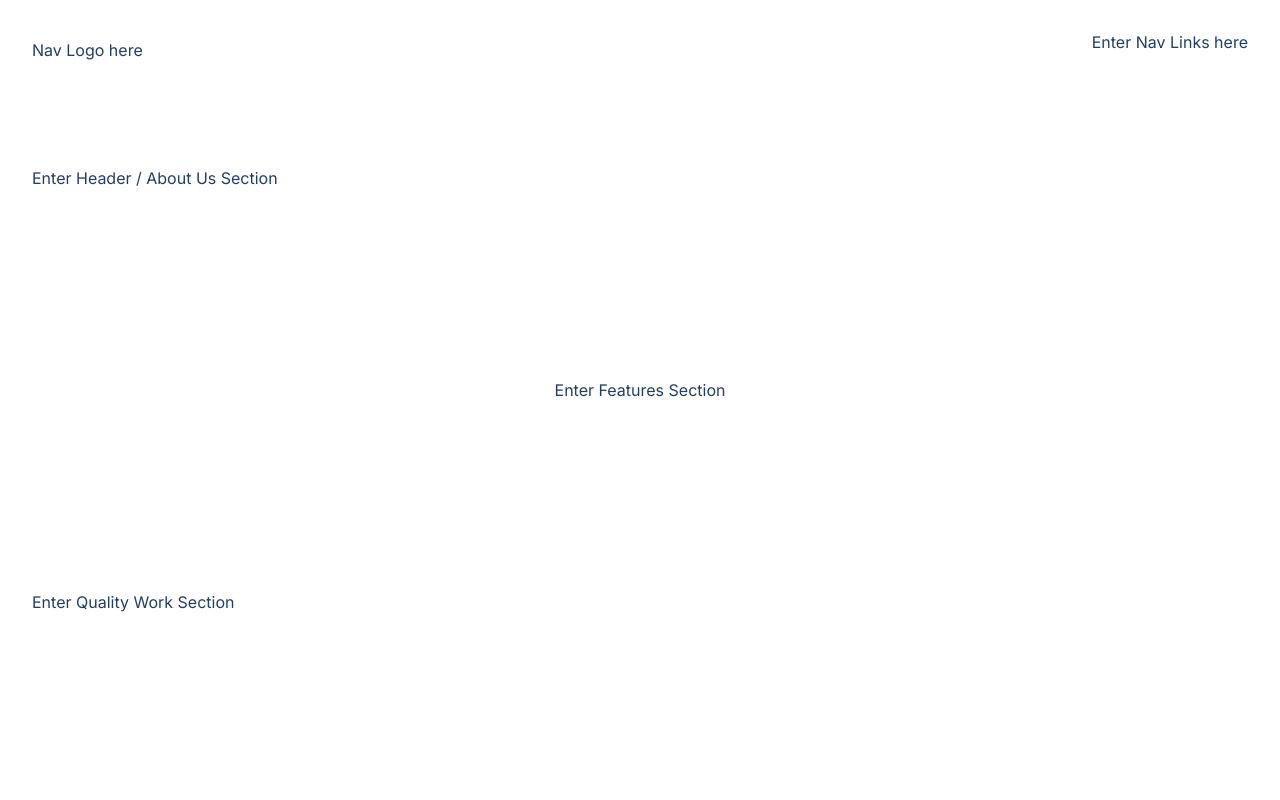
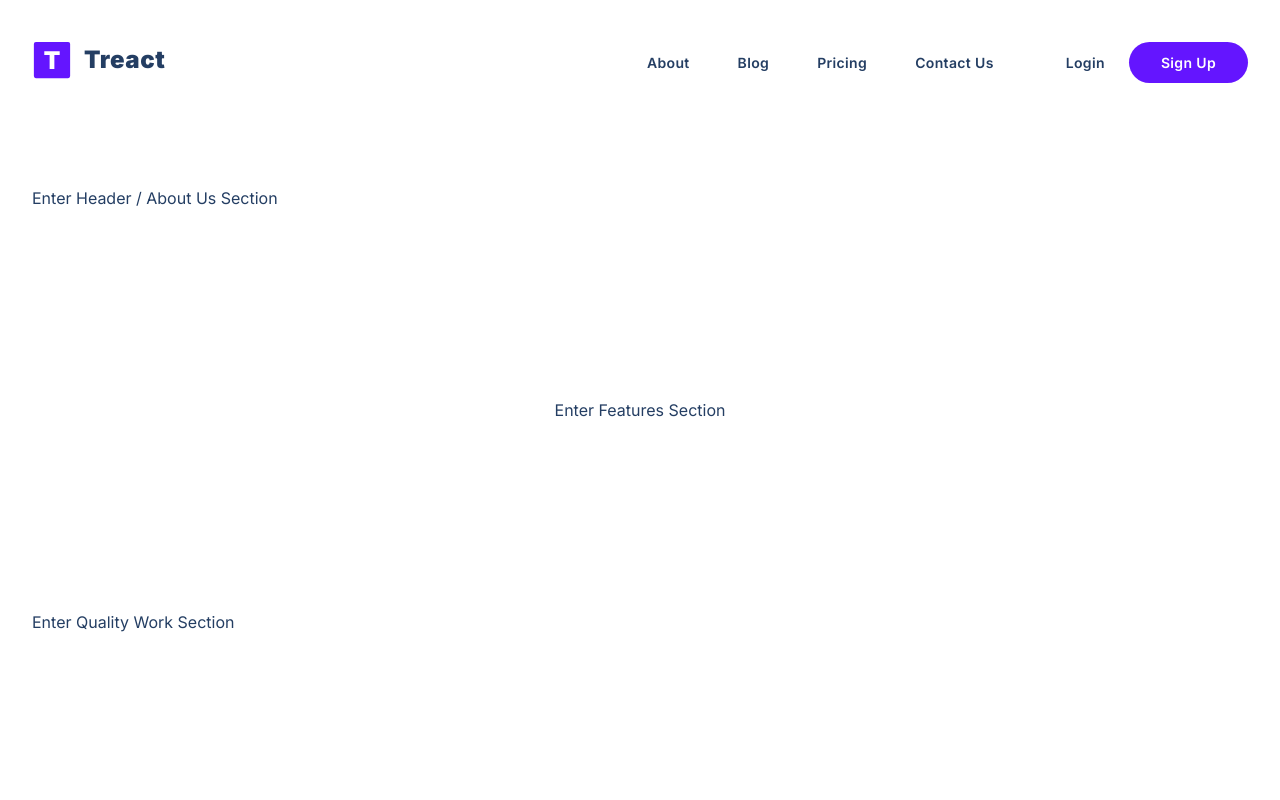
Before and after one commit to ColeMilto04/final-project, a plain HTML site: page index.html in a window 1280 px wide. Shown: the top 800 px of the page. Drawn offline with Linux system fonts and the light colour scheme.

Commit message:
navbar added

```diff
--- a/index.html
+++ b/index.html
@@ -17,9 +17,17 @@
         <nav>
             <div class="row nav__row">
                 <div class="nav__logo">
-                <!--  -->Nav Logo here<!--  -->
+                  <img class="nav__logo--img" src="./assets/logo.2c489fc453a1783cbadacf914efa3df6.svg" alt="Treact logo">
+                  <div class="nav__logo--title">Treact</div>
                 </div>
-                <!--  -->Enter Nav Links here<!--  -->
+                <div class="nav__links">
+                    <a href="#about" class="nav__link">About</a>
+                    <a href="#about" class="nav__link">Blog</a>
+                    <a href="#about" class="nav__link">Pricing</a>
+                    <a href="#about" class="nav__link">Contact Us</a>
+                    <a href="#about" class="nav__link login">Login</a>
+                    <a href="#about" class="nav__link nav__link--primary">Sign Up</a>
+                </div>
                 <button class="btn__menu" onclick="openMenu()">
                     <svg xmlns="http://www.w3.org/2000/svg" width="24" height="24" viewBox="0 0 24 24" fill="none"
                         stroke="currentColor" stroke-width="2" stroke-linecap="round" stroke-linejoin="round"
--- a/style.css
+++ b/style.css
@@ -1,10 +1,10 @@
-@import url('https://fonts.googleapis.com/css2?family=Inter:wght@100;200;300;400;500;600;700;800;900&display=swap');
+@import url("https://fonts.googleapis.com/css2?family=Inter:wght@100;200;300;400;500;600;700;800;900&display=swap");
 
 * {
   margin: 0;
   padding: 0;
   box-sizing: border-box;
-    font-family: 'Inter', system-ui;
+  font-family: "Inter", system-ui;
   color: #243e63;
 }
 
@@ -41,13 +41,11 @@ main {
   margin-bottom: 96px;
 }
 
-
 /*
 
 NAVBAR ↓
 
 */
-
 
 nav {
   display: flex;
@@ -66,6 +64,84 @@ nav {
   padding-bottom: 4px;
 }
 
+.nav__logo--img {
+    height: 40px;
+    width: 40px;
+}
+
+.nav__logo--title {
+    font-weight: 900;
+    font-size: 24px;
+    margin-left: 12px;
+    padding-bottom: 2px;
+    letter-spacing: 0.6px;
+}
+
+.nav__links {
+    display: flex;
+    align-items: center;
+    padding-bottom: 2px;
+}
+
+.nav__link {
+    font-size: 14px;
+    font-weight: 600;
+    padding-top: 4px;
+    letter-spacing: 0.35px;
+    border-bottom: 2px solid transparent;
+    position: relative;
+    transition: all 300ms;
+    margin: 0 24px;
+}
+
+a {
+    display: inline;
+    text-decoration: none;
+}
+
+.nav__link::after {
+    content: "";
+    position: absolute;
+    left: 0;
+    bottom: -6px;
+    height: 2px;
+    width: 100%;
+    background: #6415ff;
+    transition: all 300ms ease;
+    opacity: 0;
+}
+
+.nav__link:hover:after {
+    opacity: 1;
+}
+
+.login {
+    margin-left: 48px;
+}
+
+.nav__link--primary {
+    margin: 0;
+    padding: 10px 32px;
+    margin-top: 2px;
+    border-radius: 9999px;
+    color: #fff;
+    background-color: #6415ff;
+    line-height: 1.5;
+    border: none;
+    width: auto;
+    transition: all 300ms ease;
+}
+
+.nav__link--primary:hover {
+    background-color: rgba(80, 17, 204);
+    color: white;
+}
+
+.nav__link--primary::after {
+    content: "";
+    width: 0;
+    height: 0;
+}
 
 .btn__menu {
   display: none;
@@ -75,7 +151,8 @@ nav {
 }
 
 .btn__menu--svg:hover {
-    filter: invert(26%) sepia(94%) saturate(7476%) hue-rotate(261deg) brightness(94%) contrast(115%);
+  filter: invert(26%) sepia(94%) saturate(7476%) hue-rotate(261deg)
+    brightness(94%) contrast(115%);
 }
 
 .modal {
@@ -134,13 +211,11 @@ nav {
   right: 18px;
 }
 
-
 /*
 
 HEADER / ABOUT US ↓
 
 */
-
 
 header .row {
   display: flex;
@@ -148,13 +223,11 @@ header .row {
   justify-content: space-between;
 }
 
-
 /*
 
 FEATURES ↓
 
 */
-
 
 #features {
   position: relative;
@@ -166,13 +239,11 @@ FEATURES ↓
   align-items: center;
 }
 
-
 /*
 
 QUALITY WORK ↓
 
 */
-
 
 #quality .row {
   display: flex;
@@ -180,20 +251,17 @@ QUALITY WORK ↓
   align-items: center;
 }
 
-
 /*
 
 STEPS ↓
 
 */
 
-
 #steps .row {
   display: flex;
   justify-content: space-between;
   align-items: center;
 }
-
 
 /*
 
@@ -207,13 +275,11 @@ VALUES ↓
   align-items: center;
 }
 
-
 /*
 
 PRICING ↓
 
 */
-
 
 #pricing .row {
   display: flex;
@@ -227,11 +293,9 @@ TESTIMONIALS ↓
 
 */
 
-
 #testimonials .row {
   display: flex;
 }
-
 
 /*
 
@@ -239,20 +303,16 @@ START / CALL TO ACTION ↓
 
 */
 
-
-
 #start .row {
   position: relative;
   overflow: hidden;
 }
-
 
 /*
 
 FOOTER ↓
 
 */
-
 
 footer {
   padding: 96px 32px;
@@ -262,22 +322,19 @@ footer {
   overflow: hidden;
 }
 
-
 /*
 
 MOBILE RESPONSIVENESS ↓
 
 */
 
-
-@media(max-width: 1280px) {
+@media (max-width: 1280px) {
   header .row {
     align-items: flex-end;
   }
 }
 
 @media (max-width: 1024px) {
-
   .btn__menu {
     display: block;
   }
@@ -290,7 +347,7 @@ MOBILE RESPONSIVENESS ↓
   }
 }
 
-@media(max-width: 768px) {
+@media (max-width: 768px) {
   #quality .row,
   #values .row {
     flex-direction: column-reverse;
@@ -305,7 +362,7 @@ MOBILE RESPONSIVENESS ↓
   }
 }
 
-@media(max-width: 640px) {
+@media (max-width: 640px) {
   .container {
     padding: 80px 0;
   }
```
Lines whose indentation alone changed are shown as unchanged.
